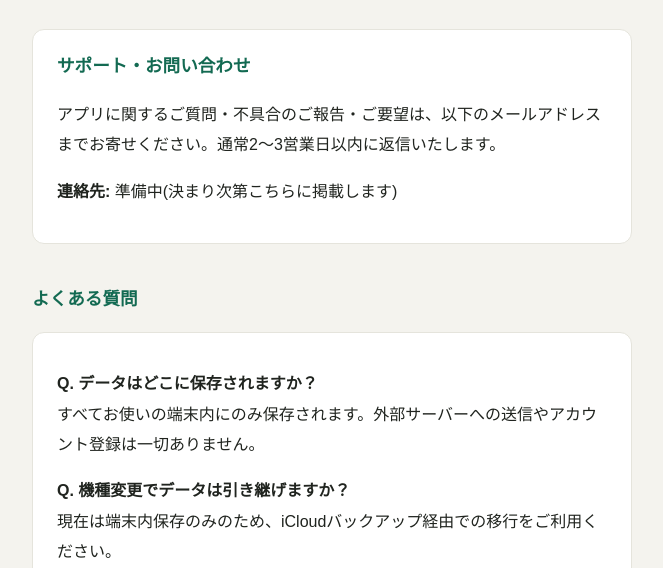
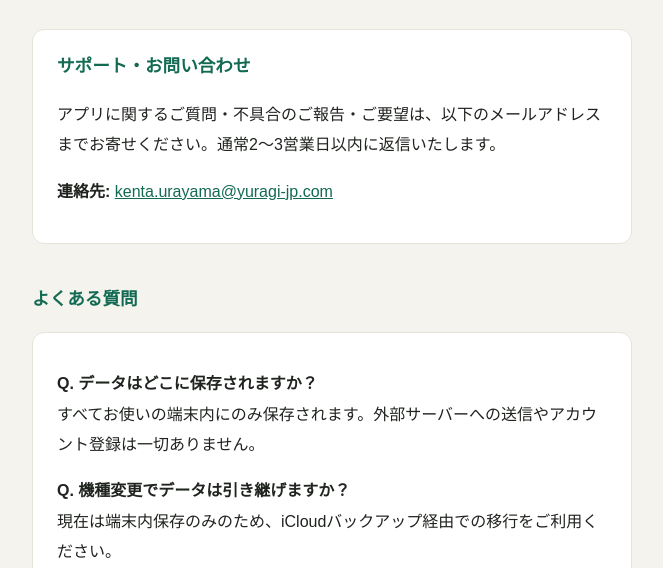
Before and after one commit to kentaurayama-y/subscnote-site, a plain HTML site: page index.html in a window 1280 px wide. Shown: the part 232-800 px from the top of the page, without its empty margins (308-971 px from the left). Drawn offline with Linux system fonts and the light colour scheme.

Commit message:
サポート連絡先メールを掲載

```diff
--- a/index.html
+++ b/index.html
@@ -31,7 +31,7 @@
   <div class="card">
     <h2 style="margin-top:0">サポート・お問い合わせ</h2>
     <p>アプリに関するご質問・不具合のご報告・ご要望は、以下のメールアドレスまでお寄せください。通常2〜3営業日以内に返信いたします。</p>
-    <p><strong>連絡先:</strong> 準備中(決まり次第こちらに掲載します)</p>
+    <p><strong>連絡先:</strong> <a href="mailto:kenta.urayama@yuragi-jp.com">kenta.urayama@yuragi-jp.com</a></p>
   </div>
 
   <h2>よくある質問</h2>
```
Also changed, not shown: privacy.html (+1 -1 lines).
